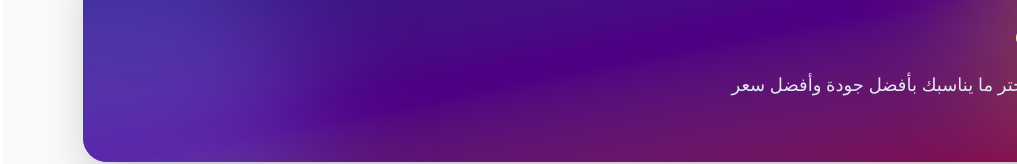
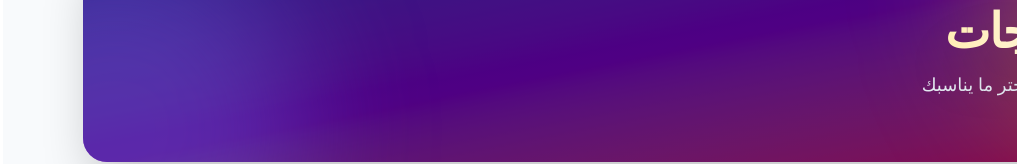
Before and after one commit to Azouz678/electros-store, a Next.js app: page /products in a window 1280 px wide. Shown: the part 179-343 px from the top of the page, without its empty margins (263-1280 px from the left). Built offline with nearby package versions, Linux system fonts and the light colour scheme; no server answers; the database is empty.

Commit message:
Full clinet

```diff
--- a/app/(client)/products/products.client.tsx
+++ b/app/(client)/products/products.client.tsx
@@ -87,7 +87,7 @@ export default function ProductsClient() {
             text-transparent
             drop-shadow-2xl
           ">
-            المنتجات
+          كل المنتجات
           </h1>
 
           {/* Subtitle */}
@@ -95,10 +95,10 @@ export default function ProductsClient() {
             {qFromUrl ? (
               <>
                 نتائج البحث عن:
-                <span className="font-bold text-amber-400"> {qFromUrl}</span>
+                <span className="font-bold text-amber-400 mt-2"> {qFromUrl}</span>
               </>
             ) : (
-              "استعرض المنتجات واختر ما يناسبك بأفضل جودة وأفضل سعر"
+              "استعرض المنتجات واختر ما يناسبك "
             )}
           </p>
 
```
